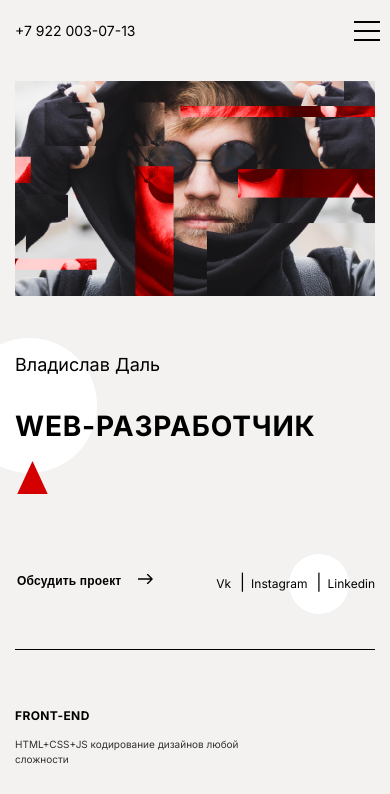
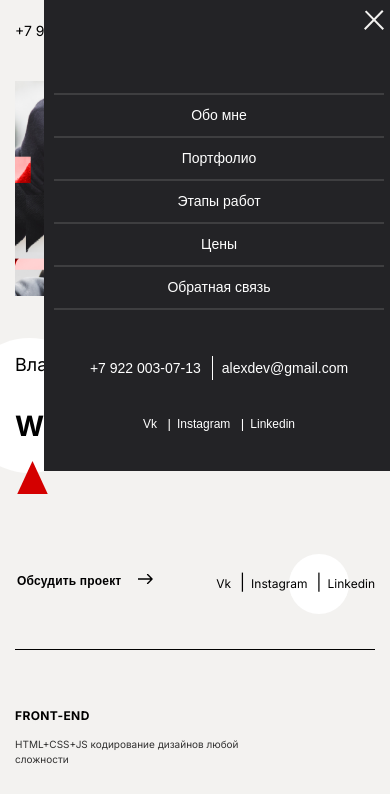
Before and after one commit to VladHT/DIPLOM-MODUL02, a website built with webpack: page src/index.html in a window 390 px wide. Both pictures are taken after a click on the button 367 px from the left and 31 px from the top of the page. Shown: the top 794 px of the page. Built offline with nearby package versions, Linux system fonts and the light colour scheme.

Commit message:
add files

```diff
--- a/src/index.html
+++ b/src/index.html
@@ -12,11 +12,11 @@
             <div class="header">
                 <nav class="header__nav">
                     <ul class="header__list">
-                        <li class="header__item"><a href="#">Обо мне</a></li>
-                        <li class="header__item"><a href="#">Портфолио</a></li>
-                        <li class="header__item"><a href="#">Этапы работ</a></li>
-                        <li class="header__item"><a href="#">Цены</a></li>
-                        <li class="header__item"><a href="#">Обратная связь</a></li>
+                        <li class="header__item"><a href="#aboutme" class="smooz">Обо мне</a></li>
+                        <li class="header__item"><a href="#portfolio" class="smooz">Портфолио</a></a></li>
+                        <li class="header__item"><a href="#stage" class="smooz">Этапы работ</a></li>
+                        <li class="header__item"><a href="#cost" class="smooz">Цены</a></li>
+                        <li class="header__item"><a href="#conect" class="smooz">Обратная связь</a></li>
                     </ul>
                 </nav>
                 <div class="header__contact">
@@ -25,7 +25,29 @@
                 </div>
             </div>
             <div class="header__baner"></div>
-            <button class="header__menu"></button>
+            <button class="header__menu" id="menu_show">
+                <div class="menu" id="menu">
+                    <nav class="header__nav">
+                        <ul class="header__list">
+                            <li class="header__item"><a href="#aboutme" class="smooz">Обо мне</a></li>
+                            <li class="header__item"><a href="#portfolio" class="smooz">Портфолио</a></a></li>
+                            <li class="header__item"><a href="#stage" class="smooz">Этапы работ</a></li>
+                            <li class="header__item"><a href="#cost" class="smooz">Цены</a></li>
+                            <li class="header__item"><a href="#conect" class="smooz">Обратная связь</a></li>
+                        </ul>
+                    </nav>
+                    <div class="header__contact">
+                        <a href="tel:89220030713" class="header__tel">+7 922 003-07-13</a>
+                        <a href="email:alexdev@gmail.com" class="header__mail">alexdev@gmail.com</a>
+                    </div>
+                    <ul class="about__links">
+                        <li class="about__link"><a href="#">Vk</a></li>
+                        <li class="about__link"><a href="#">Instagram</a></li>
+                        <li class="about__link"><a href="#">Linkedin</a></li>
+                    </ul>
+                    <div class="close__btn"></div>
+                </div>
+            </button>
         </div>
     </header>
     <main>
@@ -44,7 +66,7 @@
                 <div class="about__Ellipse"></div>
                 <div class="about__Ellipse_mini"></div>
                 <div class="about__Polygon"></div>
-                <div class="about__flex_wrap">
+                <div class="about__flex_wrap" id="aboutme">
                     <div class="about__item">
                         <h3 class="about__item__title">FRONT-END</h3>
                         <p class="about__item__text">HTML+CSS+JS кодирование дизайнов любой сложности</p>
@@ -88,7 +110,7 @@
                 </div>
             </div>
         </section>
-        <section>
+        <section class="stage__padding" id="stage">
             <div class="container">
                 <ul class="stages">
                     <li class="stage">
@@ -108,7 +130,7 @@
         </section>
         <section class="portfolio">
             <div class="container">
-                <h2 class="portfolio__title">Портфолио</h2>
+                <h2 class="portfolio__title" id="portfolio">Портфолио</h2>
             </div>
             <div class="portfolio__skills">
                 <div class="container">
@@ -226,7 +248,7 @@
                     <h2 class="rate__title">Тарифы</h2>
                     <p class="rate__text">Представленные ниже цены зависят не&nbsp;только от того какой сайт вы хотите. Конечная цена будет озвучена после прочтения Вашего ТЗ</p>
                 </div>
-                <div class="rate__cost">
+                <div class="rate__cost" id="cost">
                     <div class="rate__left">
                         <h3 class="rate__left__title">Разработка<br>лэндинга&nbsp;или сайт&nbsp;визитки</h3>
                         <p class="rate__left__description">Небольшой сайт состоящий из одной страницы</p>
@@ -272,7 +294,7 @@
                 </div>
             </div>
         </section>
-        <section class="conect">
+        <section class="conect" id="conect">
             <div class="container">
                 <div class="rate__block">
                     <h2 class="rate__title">Расскажите о&nbsp;своем&nbsp;проекте</h2>
@@ -319,11 +341,11 @@
             <div class="header">
                 <nav class="header__nav">
                     <ul class="header__list">
-                        <li class="header__item"><a href="#">Обо мне</a></li>
-                        <li class="header__item"><a href="#">Портфолио</a></li>
-                        <li class="header__item"><a href="#">Этапы работ</a></li>
-                        <li class="header__item"><a href="#">Цены</a></li>
-                        <li class="header__item"><a href="#">Обратная связь</a></li>
+                        <li class="header__item"><a href="#aboutme" class="smooz">Обо мне</a></li>
+                        <li class="header__item"><a href="#portfolio" class="smooz">Портфолио</a></a></li>
+                        <li class="header__item"><a href="#stage" class="smooz">Этапы работ</a></li>
+                        <li class="header__item"><a href="#cost" class="smooz">Цены</a></li>
+                        <li class="header__item"><a href="#conect" class="smooz">Обратная связь</a></li>
                     </ul>
                 </nav>
                 <div class="header__contact">
--- a/src/index.js
+++ b/src/index.js
@@ -5,3 +5,22 @@ document.getElementById('btn-toggle').onclick = function() {
     document.getElementById('body').classList.toggle('dark');
     document.getElementById('html').classList.toggle('dark');
   }
+
+  document.getElementById('menu_show').onclick = function() {
+  document.getElementById("menu").classList.toggle("show");
+}
+
+const links = document.querySelectorAll(".smooz");
+
+       for (const link of links) {
+       link.addEventListener("click", clickHandler);
+       }
+
+       function clickHandler(e) {
+       e.preventDefault();
+       const href = this.getAttribute("href");
+
+       document.querySelector(href).scrollIntoView({
+           behavior: "smooth"
+       });
+       }
--- a/src/styles/main.scss
+++ b/src/styles/main.scss
@@ -379,7 +379,6 @@ body{
         margin-top: 43px;
         padding-right: 12px;
         gap: 32px;
-        padding-bottom: 152px;
         @media (max-width:$r_tab_846) {
             padding-bottom: 60px;
         }
@@ -426,6 +425,9 @@ body{
     height: 100.5px;
     border-top: 1px solid $black;
     border-bottom: 1px solid $black;
+    &__padding{
+        padding-top: 152px;
+    }
     &__count{
         font-weight: 400;
         font-size: 28px;
@@ -1559,7 +1561,106 @@ body{
     }
 }
 
+.menu{
+    position: absolute;
+    top: -400px;
+    left: -490px;
+    z-index: 99;
+    display: flex;
+    flex-direction: column;
+    text-align: center;
+    gap: 35px;
+    padding: 80px 10px 40px;
+    width: 0px;
+    background-color: #232326;
+    color: white;
+    opacity: 0;
+    transition: 1s;
+    @media (max-width:$r_tab_846) {
+        width: 500px;
+    }
+    @media (max-width:$r_mob_540) {
+        width: 330px;
+        left: -310px;
+    }
+    .header__nav{
+        display: block;
+    }
+    .header__contact{
+        display: flex;
+        justify-content: center;
+        &::after{
+            right: 257px;
+            border-color: white;
+            display: block;
+            @media (max-width:$r_mob_540) {
+                right: 171px;
+            }
+            &:hover{
+                border-color: #D40000;
+            }
+        }
+    }
+    .about__links{
+        justify-content: center;
+        a{
+            color: white;
+            &:hover{
+                color: #D40000;
+            }
+        }
+    }
+    .header__list{
+        flex-direction: column;
+        gap: 0;
+        border-top: 1px solid #f3f2f021;
+        border-bottom: 1px solid #f3f2f021;
+    }
+    .header__item{
+        padding: 10px 0;
+        margin: 0;
+        border-top: 1px solid #f3f2f021;
+        border-bottom: 1px solid #f3f2f021;
+        a{
+            color: white;
+            &:hover{
+                color: #D40000;
+            }
+        }
+    }
+    .header__tel{
+        color: white;
+        &:hover{
+            color: #D40000;
+        }
+    }
+    .header__mail{
+        color: white;
+        display: block;
+        &:hover{
+            color: #D40000;
+        }
+    }
+    .close__btn{
+        position: absolute;
+        right: 10px;
+        top: 10px;
+        background-image: url(../images/close.svg);
+        background-size: cover;
+        width: 20px;
+        height: 20px;
+        transition: 0.3s;
+        cursor: pointer;
+        &:hover{
+            background-image: url(../images/close-red.svg);
+        }
+    }
+}
 
+.show{
+    opacity: 1;
+    top: -21px;
+}
 
 // DARK-THEME
 .dark{
```
Also changed, not shown: src/images/close-red.svg (added), src/images/close.svg (added).
